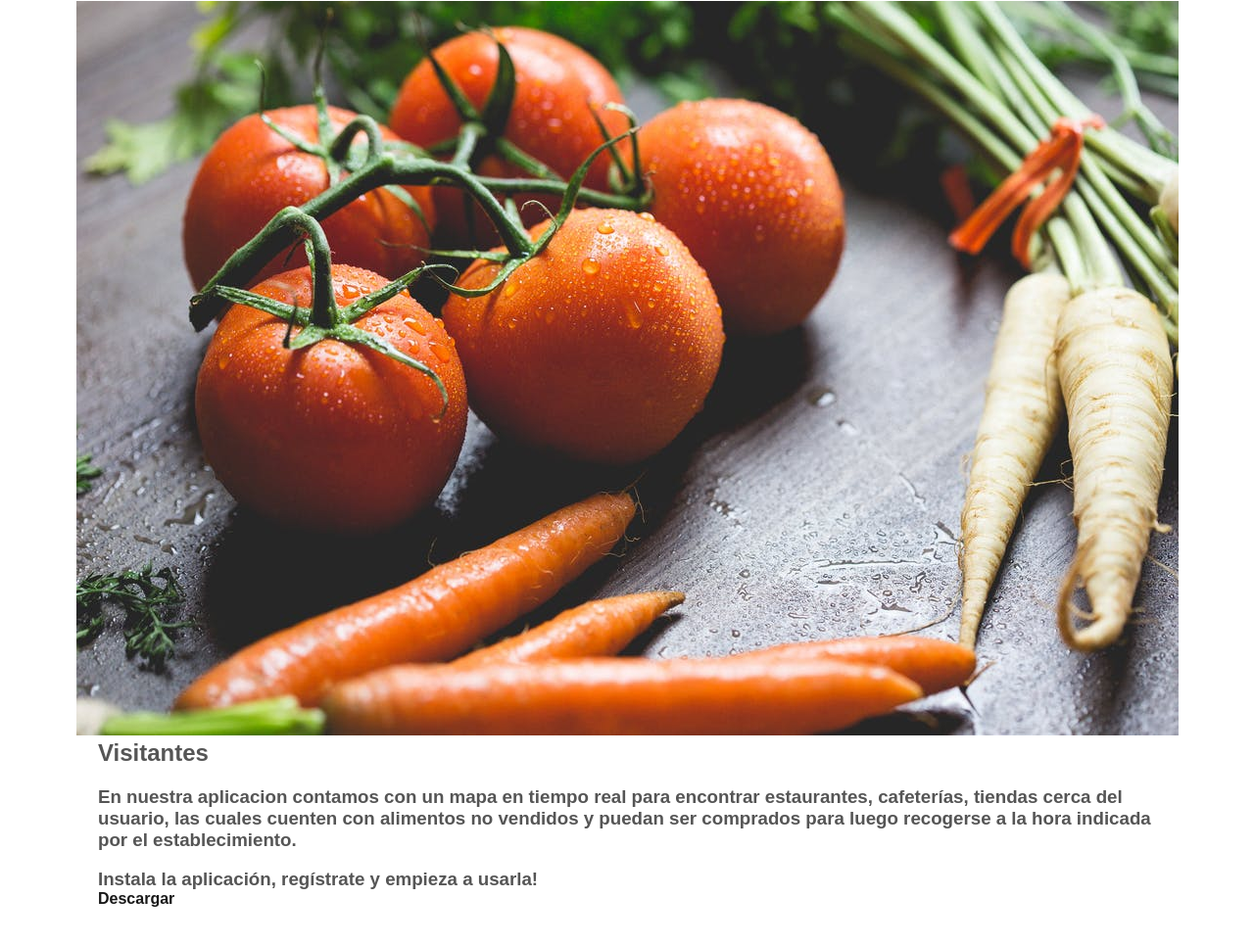
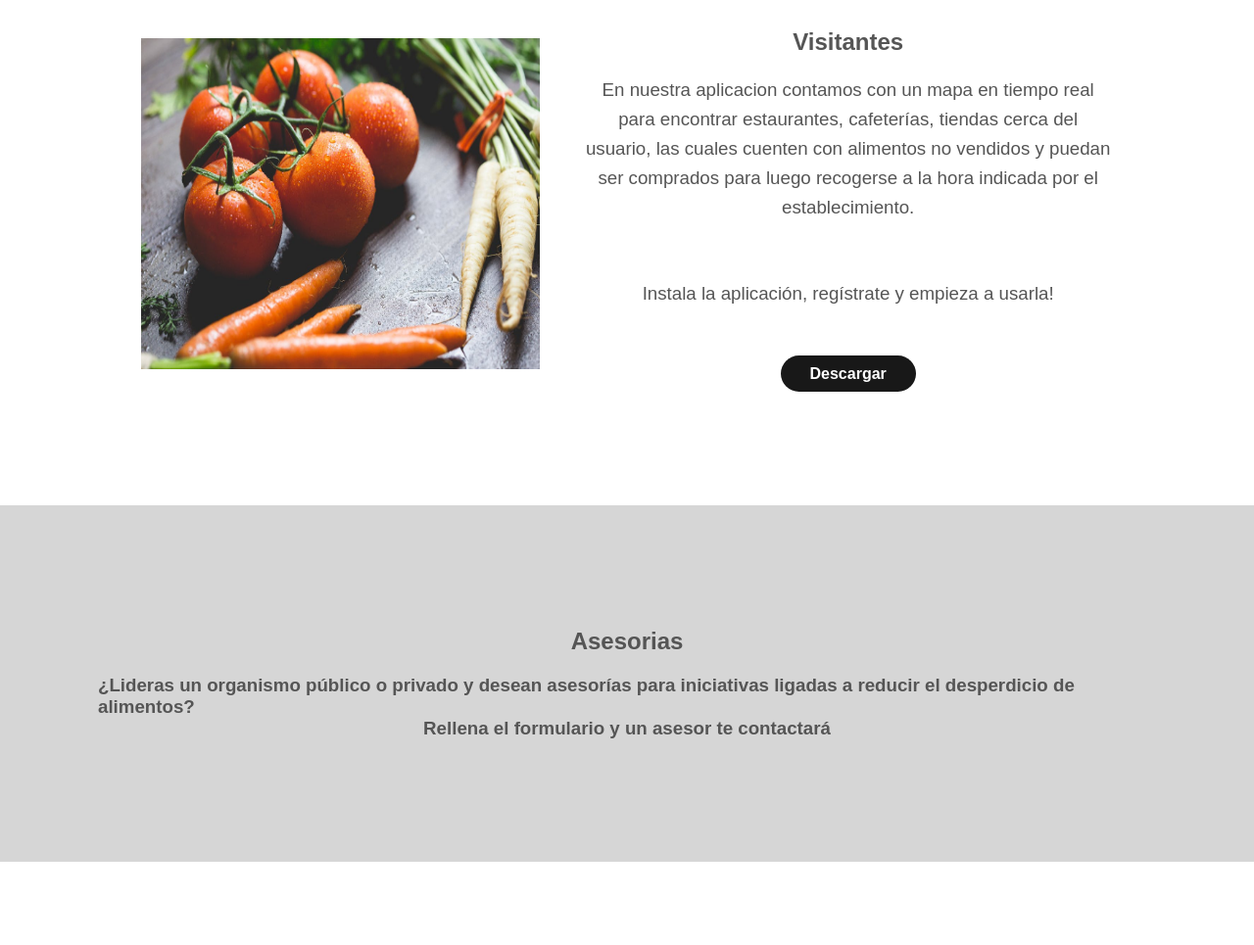
Before and after one commit to jamesrhurtado/Wasteless-Food, a plain HTML site: page index.html in a window 1280 px wide. Shown: the part 2404-3369 px from the top of the page at 98% size. After the commit the page ends 3284 px from the top, so only its background shows below. Drawn offline with Linux system fonts and the light colour scheme.

Commit message:
added visitors section

```diff
--- a/index.html
+++ b/index.html
@@ -92,10 +92,21 @@
         </h3>
         <br />
         <h3>Instala la aplicación, regístrate y empieza a usarla!</h3>
+        <br />
         <a href="#" class="btn">Descargar</a>
       </div>
     </section>
 
     <!--/.Section visitantes-->
+    <!--Section asesorias-->
+    <section class="asesorias" id="asesorias">
+      <h1>Asesorias</h1>
+      <h3>
+        ¿Lideras un organismo público o privado y desean asesorías para
+        iniciativas ligadas a reducir el desperdicio de alimentos?
+      </h3>
+
+      <h3>Rellena el formulario y un asesor te contactará</h3>
+    </section>
   </body>
 </html>
--- a/styles.css
+++ b/styles.css
@@ -150,6 +150,7 @@ header nav li:last-child {
 .knowledge_hub .knowledge_hub-text {
   width: 60%;
   height: 100%;
+  line-height: 30px;
 }
 
 .knowledge_hub-text h3 {
@@ -194,3 +195,45 @@ header nav li:last-child {
   width: 407px;
   height: 338px;
 }
+/* /. Education*/
+
+/* Visitantes*/
+.visitantes {
+  display: flex;
+  flex-direction: row;
+  justify-content: space-evenly;
+}
+
+.visitantes h1 {
+  margin-bottom: 20px;
+}
+
+.visitantes h3 {
+  font: normal 28 px "Open Sans", sans-serif;
+  font-weight: 100;
+  margin-bottom: 40px;
+  line-height: 30px;
+}
+.visitantes .visitantes-text {
+  width: 50%;
+  height: 100%;
+  text-align: center;
+}
+
+.visitantes a.btn {
+  color: #fff;
+  background-color: black;
+  padding: 10px 30px;
+  margin-bottom: 20px;
+}
+
+.visitantes img {
+  width: 407px;
+  height: 338px;
+}
+/* /. Visitantes*/
+
+/* Asesorias*/
+.asesorias {
+  background-color: #d6d6d6;
+}
```
